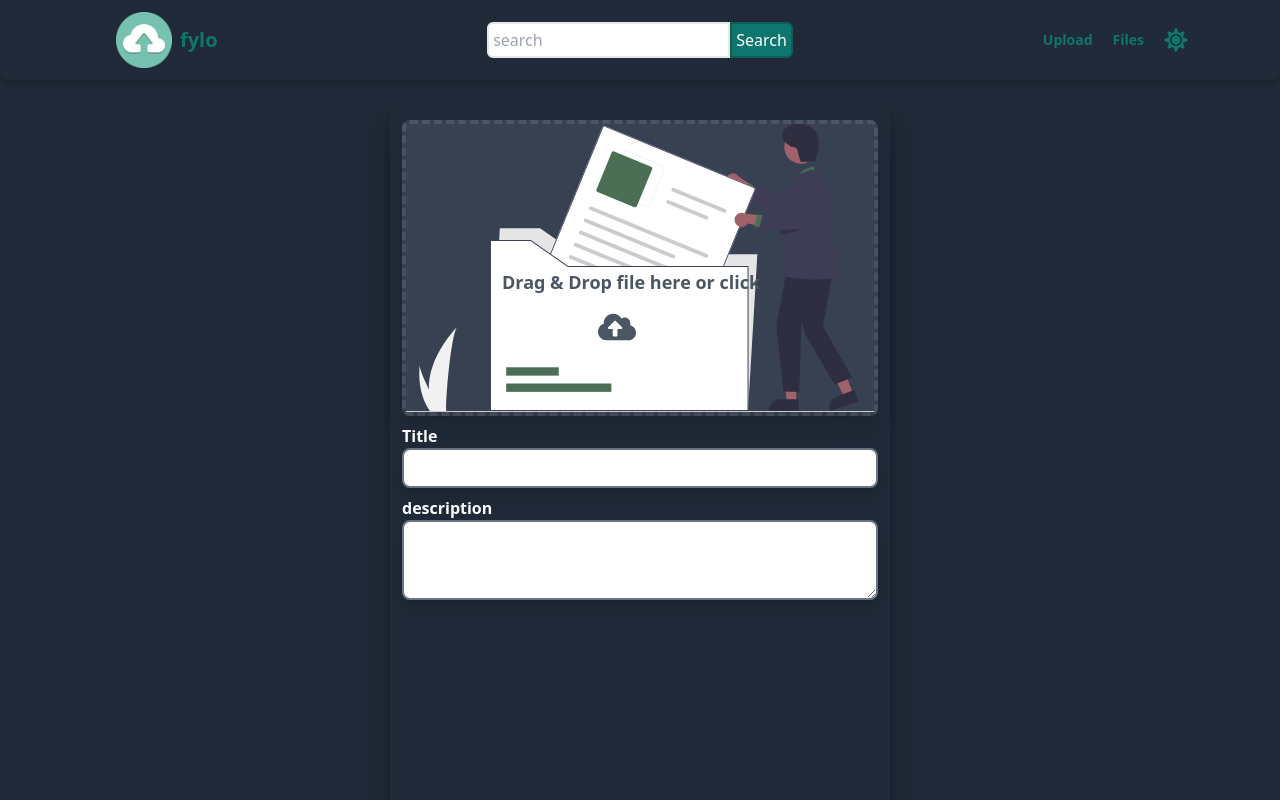
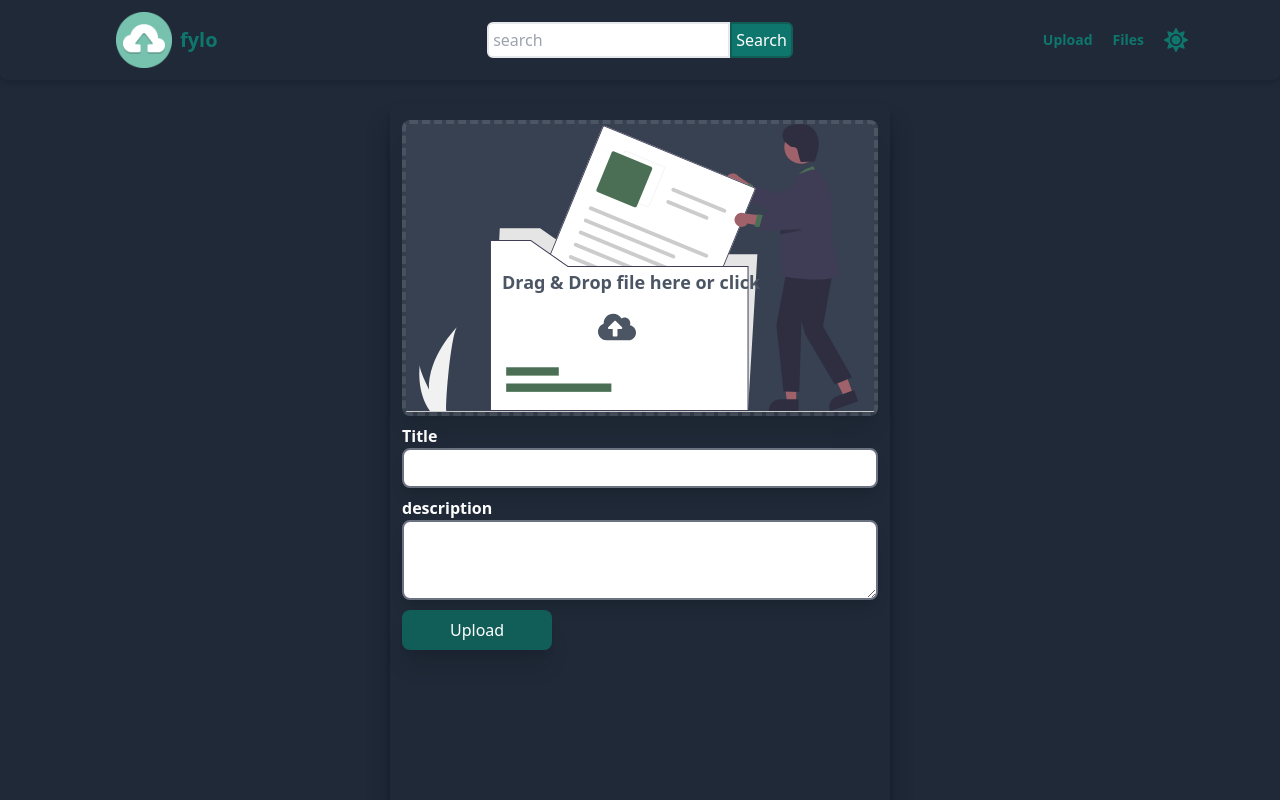
Before and after one commit to amanuel0924/multiFileUploader, a React (Vite) app in the folder frontend/: page /upload in a window 1280 px wide. Shown: the top 800 px of the page. Built offline with nearby package versions, Linux system fonts and the light colour scheme.

Commit message:
fix upload button error

```diff
--- a/frontend/src/pages/Upload.tsx
+++ b/frontend/src/pages/Upload.tsx
@@ -1,9 +1,9 @@
 import React,{useRef,useState} from 'react'
 import fileIlustration from '../assets/fileIlustration.svg'
+import { postRequest } from '../utils/requests'
 import { validateSize } from '../utils/fileValidator'
 import {FaCloudUploadAlt} from 'react-icons/fa'
 import { toast } from 'react-toastify'
-import { usePost } from '../utils/requests'
 
 
 
@@ -13,7 +13,6 @@ export const Upload:React.FC = () => {
   const [title,setTitle] = useState('')
   const formData:FormData = new FormData();
   const [files,setFile] = useState<FileList | null>(null)
-  const {loading,postData}=usePost()
 
   const handleDragEnter = (e: React.DragEvent<HTMLDivElement>) => {
     e.preventDefault();
@@ -60,7 +59,7 @@ export const Upload:React.FC = () => {
       }
       formData.append('description', description);
       formData.append('title', title);
-      postData(formData);
+      postRequest(`https://multifileuploader.onrender.com/api/files`, formData);
       setDescription('');
       setTitle('');
       setFile(null);
@@ -90,7 +89,7 @@ export const Upload:React.FC = () => {
             <label htmlFor=' description' className='text-center text-md font-bold text-gray-700 dark:text-white '>description</label>
             <textarea name='description' required id='description' value={description} onChange={handleDescriptionChange} className='w-full outline-none  p-2 h-20 shadow-lg  border-2 border-gray-500 rounded-lg'></textarea>
            </div>
-           {loading&&<button className='py-2 mt-1 px-4 shadow-xl self-start md:px-12 text-white text-center bg-teal-800 rounded-lg w-fit hover:scale-105 duration-200 hover:shadow-xl ' type='submit'>Upload</button>}
+           <button className='py-2 mt-1 px-4 shadow-xl self-start md:px-12 text-white text-center bg-teal-800 rounded-lg w-fit hover:scale-105 duration-200 hover:shadow-xl ' type='submit'>Upload</button>
 
      </form>
     </div>
```
